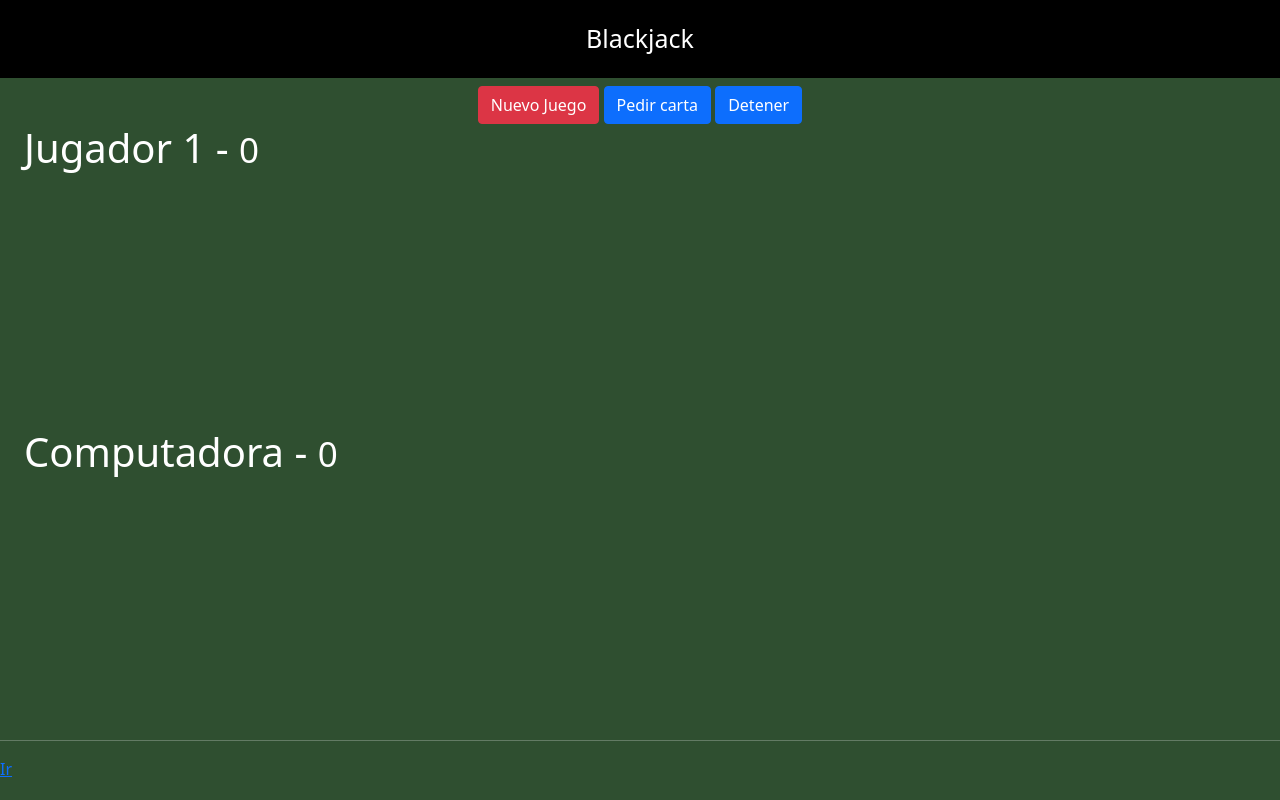
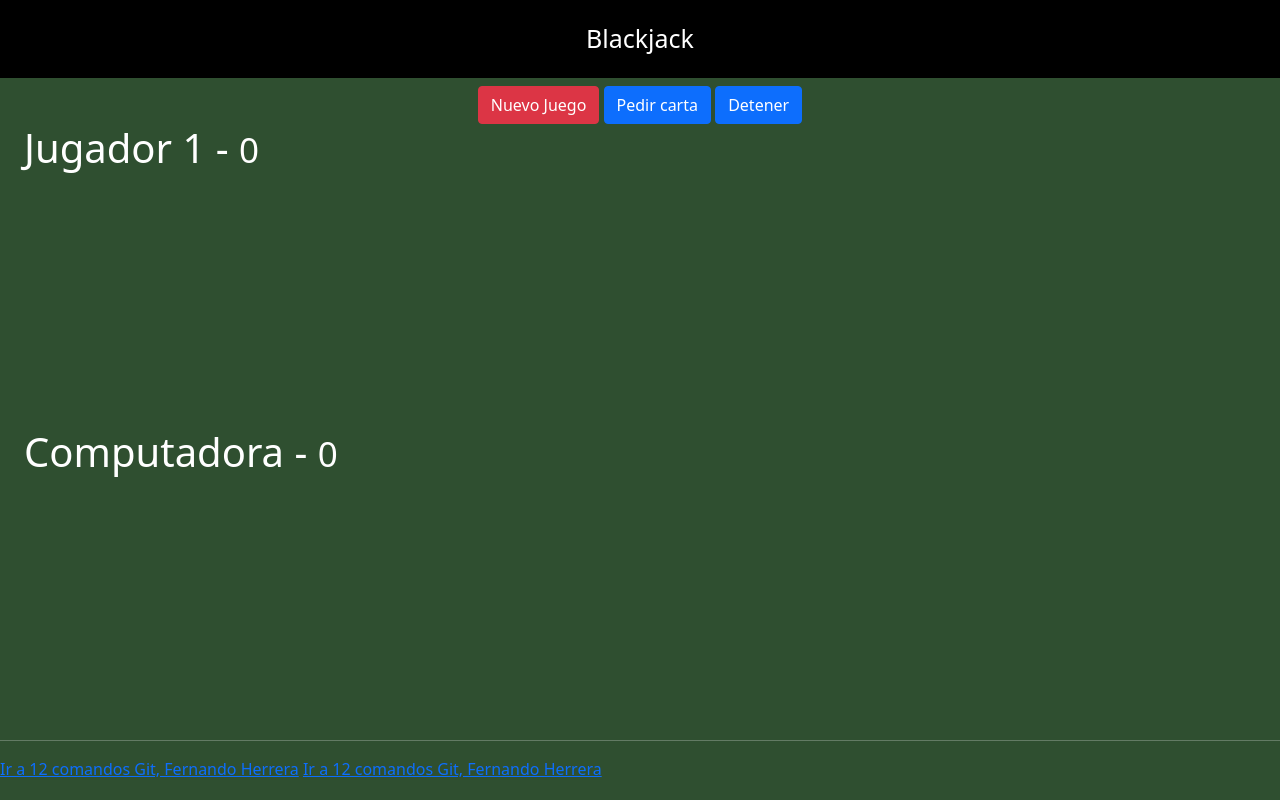
Before and after one commit to GitHub63Jcmc/blackjack-vite, a website built with Vite: page index.html in a window 1280 px wide. Built offline with nearby package versions, Linux system fonts and the light colour scheme.

```diff
--- a/index.html
+++ b/index.html
@@ -49,7 +49,8 @@
     <div id="app"></div>
     <hr>
     <div>
-        <a href="https://youtu.be/iT4UOkyI09k">Ir</a>
+        <a href="https://youtu.be/iT4UOkyI09k">Ir a 12 comandos Git, Fernando Herrera</a>
+        <a href="https://github63jcmc.github.io/blackjack-vite/">Ir a 12 comandos Git, Fernando Herrera</a>
     </div>
     <script type="module" src="/main.js"></script>
   </body>
```
